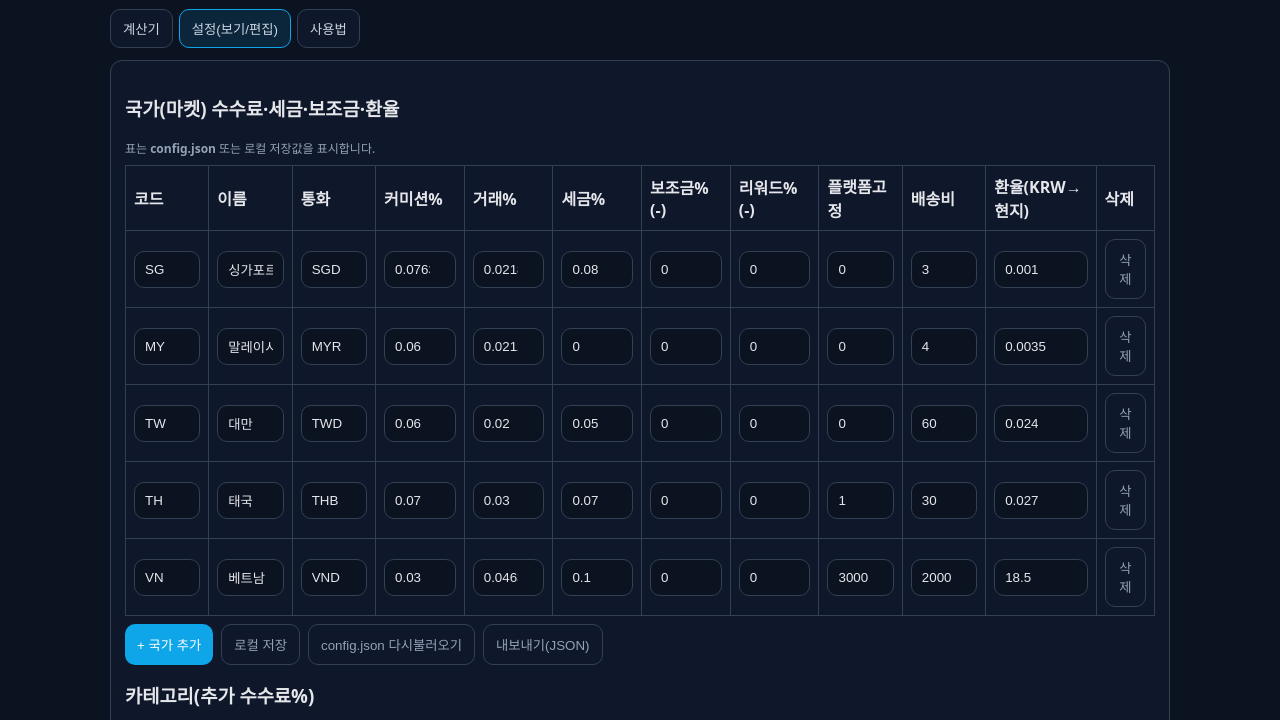
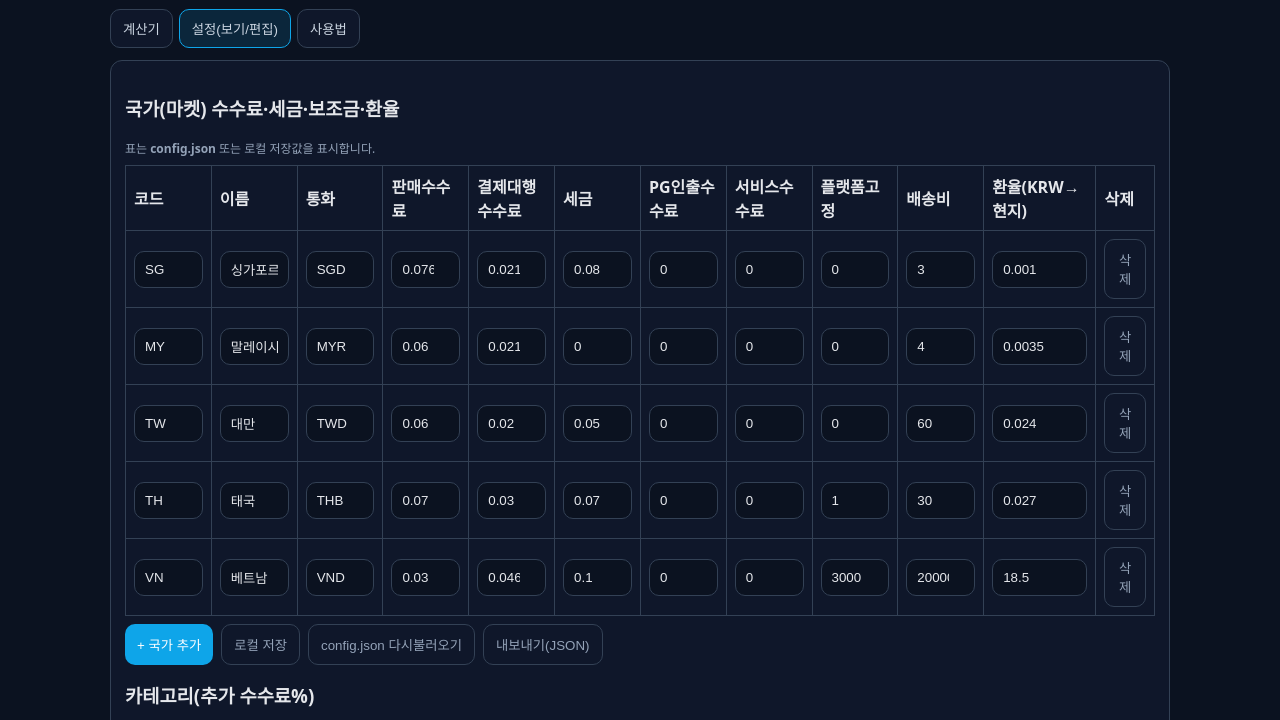
Before and after one commit to skrrb12345/caremarket-app, a plain HTML site: page index.html in a window 1280 px wide. Both pictures are taken after a click on the button "설정(보기/편집)". Shown: the part 80-800 px from the top of the page. Drawn offline with Linux system fonts and the light colour scheme.

Commit message:
Update index.html

```diff
--- a/index.html
+++ b/index.html
@@ -66,8 +66,8 @@ kbd{background:#0b1220;border:1px solid #334155;border-radius:6px;padding:2px 6p
     <table id="marketTable"><thead>
       <tr>
         <th>코드</th><th>이름</th><th>통화</th>
-        <th>커미션%</th><th>거래%</th><th>세금%</th>
-        <th>보조금%(-)</th><th>리워드%(-)</th>
+        <th>판매수수료</th><th>결제대행수수료</th><th>세금</th>
+        <th>PG인출수수료</th><th>서비스수수료</th>
         <th>플랫폼고정</th><th>배송비</th><th>환율(KRW→현지)</th><th>삭제</th>
       </tr>
     </thead><tbody></tbody></table>
```
